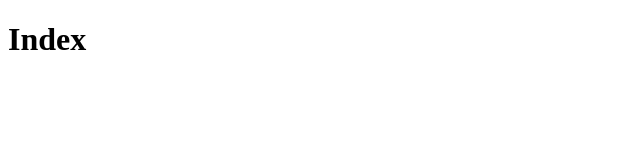
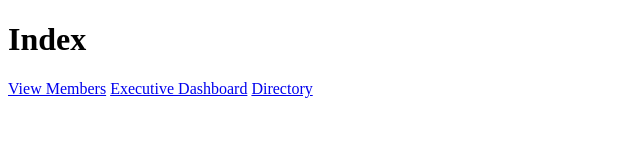
Before and after one commit to angelo426/aba-current-members, a plain HTML site: page index.html in a window 1280 px wide. Shown: the whole page, without its empty margins (0-640 px from the left). Drawn offline with Linux system fonts and the light colour scheme.

Commit message:
Update index.html

```diff
--- a/index.html
+++ b/index.html
@@ -1 +1,4 @@
 <!DOCTYPE html><html><head><title>index.html</title></head><body><h1>Index</h1></body></html>
+<a href="current-members.html">View Members</a>
+<a href="executive-dashboard.html">Executive Dashboard</a>
+<a href="directory.html">Directory</a>
```
